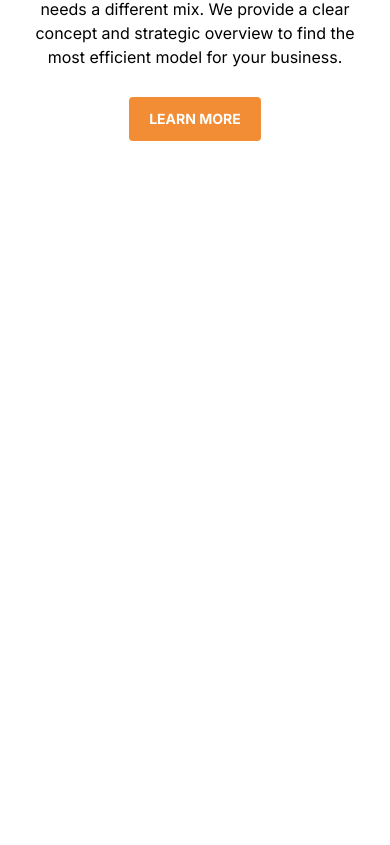
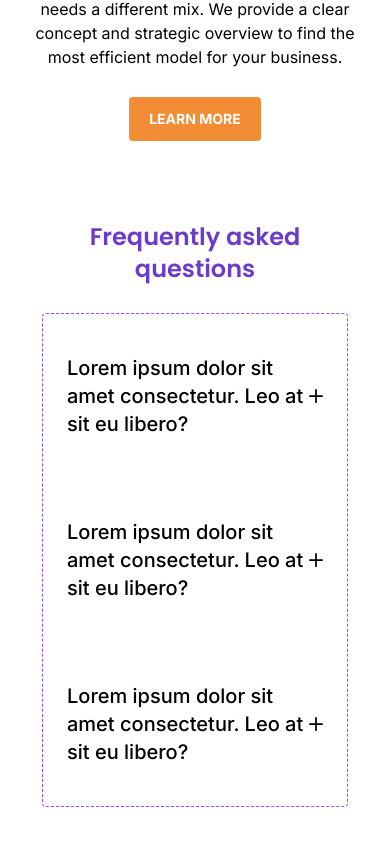
Before and after one commit to adhhamdev/at-digital, a Next.js app: page / in a window 390 px wide. Shown: the part 2022-2867 px from the top of the page. Before the commit the page ends 2223 px from the top, so only its background shows below. Built offline with nearby package versions, Linux system fonts and the light colour scheme.

Commit message:
Update global CSS styles and add FAQItem component

```diff
--- a/app/globals.css
+++ b/app/globals.css
@@ -64,6 +64,36 @@ h2 {
     display: none;
 }
 
+button {
+    font-weight: 700;
+    background-color: #F28D35;
+}
+
+.faq {
+    margin: 80px 297px;
+}
+
+.faq-items {
+    border-color: #9747FF;
+}
+
+.faq-item h3 {
+    font-weight: 500;
+}
+.faq-item.open h3 {
+    color: #6B3CC9;
+}
+
+.faq-item p {
+    color: #6F6C90;
+}
+
+@media screen and (max-width: 1200px) {
+    .faq {
+        margin: 80px 150px;
+    }
+}
+
 @media screen and (max-width: 768px) {
     nav {
         display: none !important;
@@ -98,6 +128,9 @@ h2 {
     .service-text {
         width: 393px;
     }
+    .faq {
+        margin: 80px 42px;
+    }
 }
 
 @media screen and (max-width: 480px) {
@@ -122,8 +155,3 @@ h2 {
         width: 335px;
     }
 }
-
-button {
-    font-weight: 700;
-    background-color: #F28D35;
-}
--- a/app/page.js
+++ b/app/page.js
@@ -5,6 +5,7 @@ import Button from "@/components/Button";
 import Menu from "@/components/Menu";
 import Image from "next/image";
 import { useState } from "react";
+import FAQItem from "@/components/FAQItem";
 
 const poppins = Poppins({ subsets: ["latin"], weight: "600" });
 export default function Home() {
@@ -68,15 +69,30 @@ export default function Home() {
           className="service-image-1"
         />
         <div className="service-text">
-          <h2 className={`text-2xl ${poppins.className}`}>Web & Mobile App Development</h2>
-          <p className=" text-base mt-5 mb-2">Your web and mobile Apps are pieces of the puzzle to grow your business. We use frameworks which tailor content and engagement methods to respond to different intents shown by your potential customers who interact with your business online.</p>
+          <h2 className={`text-2xl ${poppins.className}`}>
+            Web & Mobile App Development
+          </h2>
+          <p className=" text-base mt-5 mb-2">
+            Your web and mobile Apps are pieces of the puzzle to grow your
+            business. We use frameworks which tailor content and engagement
+            methods to respond to different intents shown by your potential
+            customers who interact with your business online.
+          </p>
           <Button text="LEARN MORE" />
         </div>
       </section>
       <section className="service service-2 my-20 flex justify-center items-center">
         <div className="service-text">
-          <h2 className={`text-2xl ${poppins.className}`}>Digital Strategy Consulting</h2>
-          <p className=" text-base mt-5 mb-2">Your digital strategy should complement the overall marketing strategy of the company. In online marketing, each component will never work in isolation and every business needs a different mix. We provide a clear concept and strategic overview to find the most efficient model for your business.</p>
+          <h2 className={`text-2xl ${poppins.className}`}>
+            Digital Strategy Consulting
+          </h2>
+          <p className=" text-base mt-5 mb-2">
+            Your digital strategy should complement the overall marketing
+            strategy of the company. In online marketing, each component will
+            never work in isolation and every business needs a different mix. We
+            provide a clear concept and strategic overview to find the most
+            efficient model for your business.
+          </p>
           <Button text="LEARN MORE" />
         </div>
         <Image
@@ -87,6 +103,16 @@ export default function Home() {
           className="service-image-2"
         />
       </section>
+      <section className="faq">
+        <h2 className={`text-2xl text-center mb-7 ${poppins.className}`}>
+          Frequently asked questions
+        </h2>
+        <div className="faq-items flex flex-col border border-dashed rounded">
+          <FAQItem />
+          <FAQItem />
+          <FAQItem />
+        </div>
+      </section>
       <Menu isOpen={isOpen} setIsOpen={setIsOpen} />
     </main>
   );
--- /dev/null
+++ b/components/FAQItem.js
@@ -0,0 +1,28 @@
+import Image from "next/image";
+import { useState } from "react";
+
+const FAQItem = () => {
+  const [isOpen, setIsOpen] = useState(false);
+  return (
+    <div className={`${isOpen && 'open'} faq-item p-6 my-4 cursor-pointer`} onClick={() => setIsOpen(!isOpen)}>
+      <h3 className={`text-xl flex justify-between items-center ${isOpen && 'mb-3'}`}>
+        <span>
+          Lorem ipsum dolor sit amet consectetur. Leo at sit eu libero?
+        </span>
+        <Image
+          src={isOpen ? "/minus.svg" : "/plus.svg"}
+          alt=""
+          width={14}
+          height={28}
+        />
+      </h3>
+      {isOpen && <p className="text-base">
+        Lorem ipsum dolor sit amet consectetur. Faucibus commodo suscipit id
+        ipsum. Elementum ultrices nulla faucibus odio est sed aliquam. Sapien
+        massa morbi risus sagittis tortor integer.
+      </p>}
+    </div>
+  );
+};
+
+export default FAQItem;
```
Also changed, not shown: public/minus.svg (added), public/plus.svg (added).
